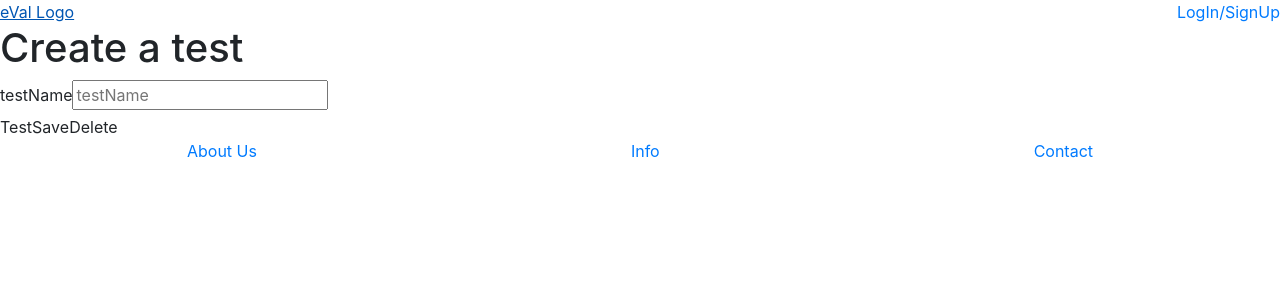
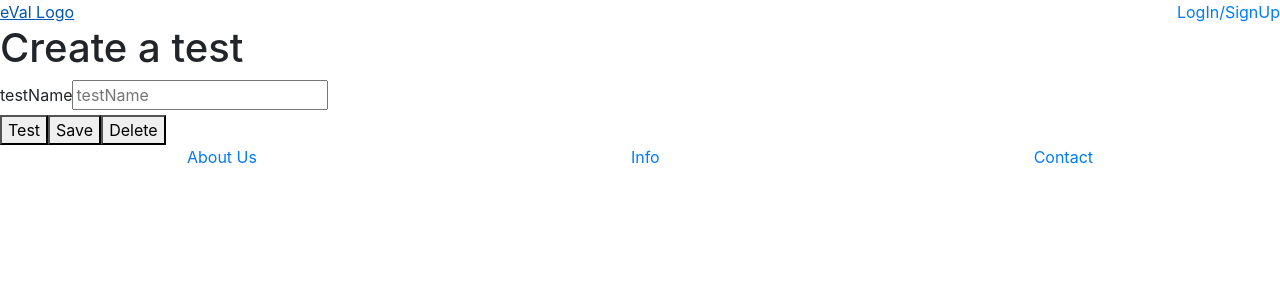
Before and after one commit to Alipudina/eVal, a React (Create React App) app in the folder browser/: page /creation in a window 1280 px wide. Shown: the top 300 px of the page. Built offline with nearby package versions, Linux system fonts and the light colour scheme.

Commit message:
added redux store

```diff
--- a/browser/src/components/creationPage.js
+++ b/browser/src/components/creationPage.js
@@ -13,9 +13,9 @@ export default class CreationPage extends Component {
                         <input placeholder="testName" />
 
                         <div classname="creationBtns">
-                            <butto>Test</butto>
-                            <butto>Save</butto>
-                            <butto>Delete</butto>
+                            <button>Test</button>
+                            <button>Save</button>
+                            <button>Delete</button>
                         </div>
                     </form>
                 </div>
--- a/browser/src/index.js
+++ b/browser/src/index.js
@@ -2,8 +2,15 @@ import React from 'react';
 import ReactDOM from 'react-dom';
 import App from './App';
 import * as serviceWorker from './serviceWorker';
+import { Provider } from 'react-redux';
+import { store } from './redux';
 
-ReactDOM.render(<App />, document.getElementById('root'));
+ReactDOM.render(
+    <Provider store={store}>
+        <App />
+    </Provider>,
+    document.getElementById('root'));
+
 
 // If you want your app to work offline and load faster, you can change
 // unregister() to register() below. Note this comes with some pitfalls.
--- /dev/null
+++ b/browser/src/redux.js
@@ -0,0 +1,18 @@
+import { createStore } from 'redux';
+
+const initialState = {
+    values: [1, 1, 1, 1, 1, 1, 1, 1, 1, 1, 1, 1, 1, 1, 1, 1, 1, 1, 1, 1, 1, 1, 1, 1],
+    basket: [],
+}
+
+
+const reducer = (state = initialState, action) => {
+    const updatedState = { ...state };
+
+}
+
+
+
+
+
+export const store = createStore(reducer);
```
